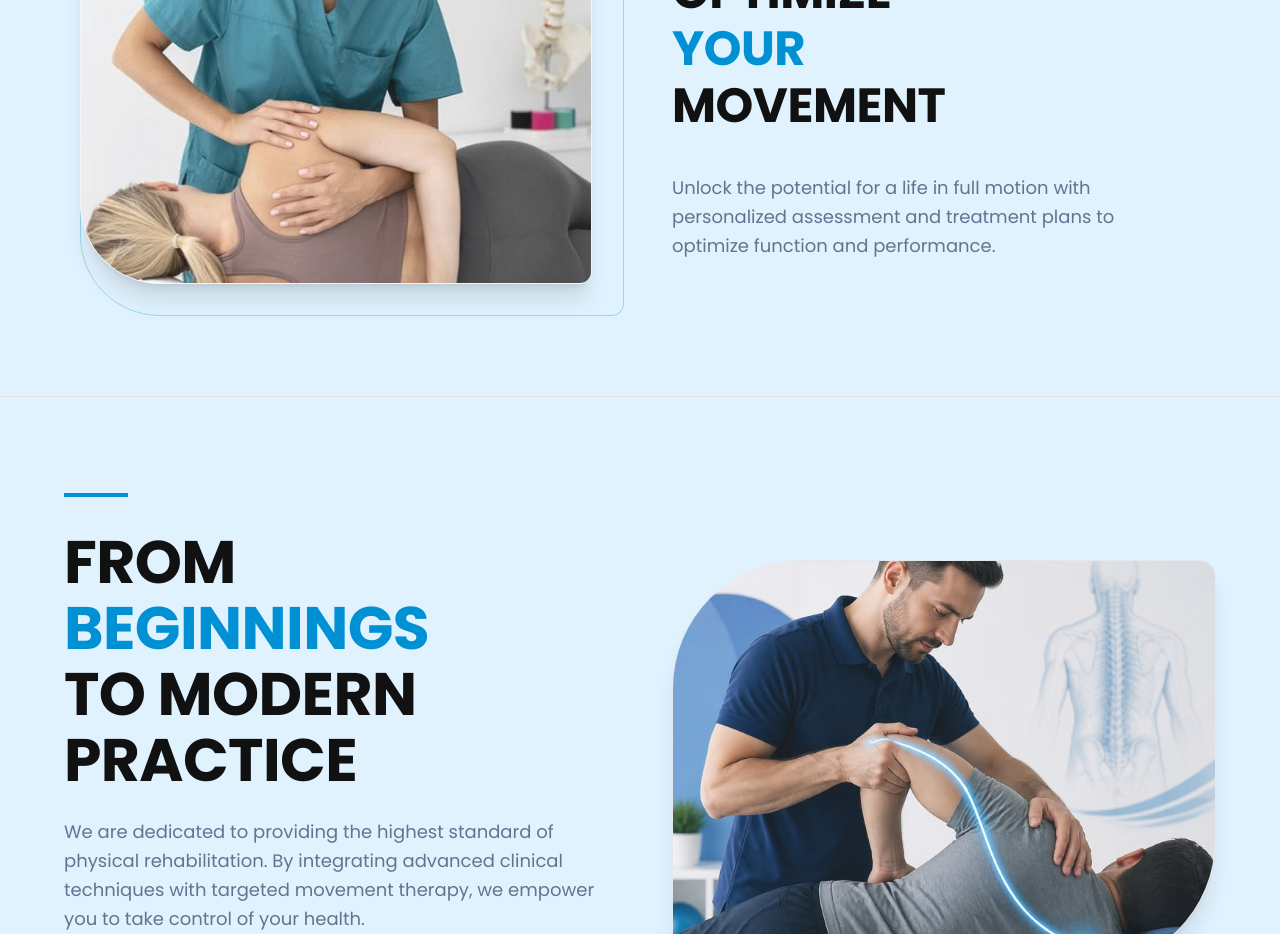
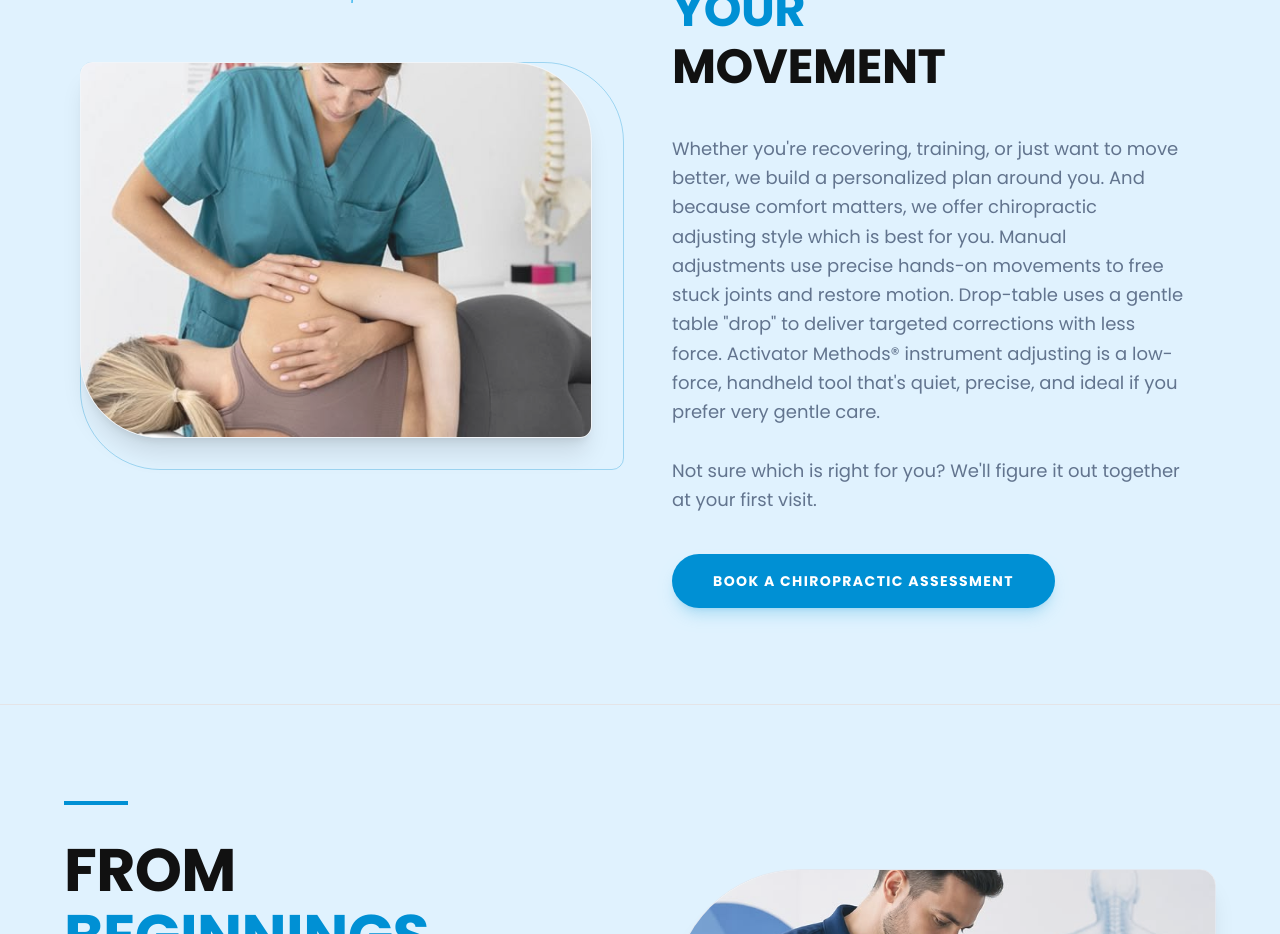
Before and after one commit to shaheertiger/Beachhealthbrampton, a React (Vite) app: page / in a window 1280 px wide. Shown: the part 2840-3774 px from the top of the page. Built offline with nearby package versions, Linux system fonts and the light colour scheme; a web font is replaced by a local one.

Commit message:
Update Optimize Your Movement section with new client copy

```diff
--- a/src/components/Features.tsx
+++ b/src/components/Features.tsx
@@ -35,10 +35,11 @@ const features: Feature[] = [
   },
   {
     title: "Optimize Your Movement",
-    description: "Unlock the potential for a life in full motion with personalized assessment and treatment plans to optimize function and performance.",
+    description: "Whether you're recovering, training, or just want to move better, we build a personalized plan around you. And because comfort matters, we offer chiropractic adjusting style which is best for you. Manual adjustments use precise hands-on movements to free stuck joints and restore motion. Drop-table uses a gentle table \"drop\" to deliver targeted corrections with less force. Activator Methods® instrument adjusting is a low-force, handheld tool that's quiet, precise, and ideal if you prefer very gentle care.\n\nNot sure which is right for you? We'll figure it out together at your first visit.",
     image: "/chiro-2.jpg",
     reversed: false,
-    imageStyle: "rounded-tr-[5rem] rounded-bl-[5rem] rounded-tl-xl rounded-br-xl"
+    imageStyle: "rounded-tr-[5rem] rounded-bl-[5rem] rounded-tl-xl rounded-br-xl",
+    button: { text: "Book a chiropractic assessment", link: "https://beachealth.janeapp.com/" }
   }
 ];
 
```
